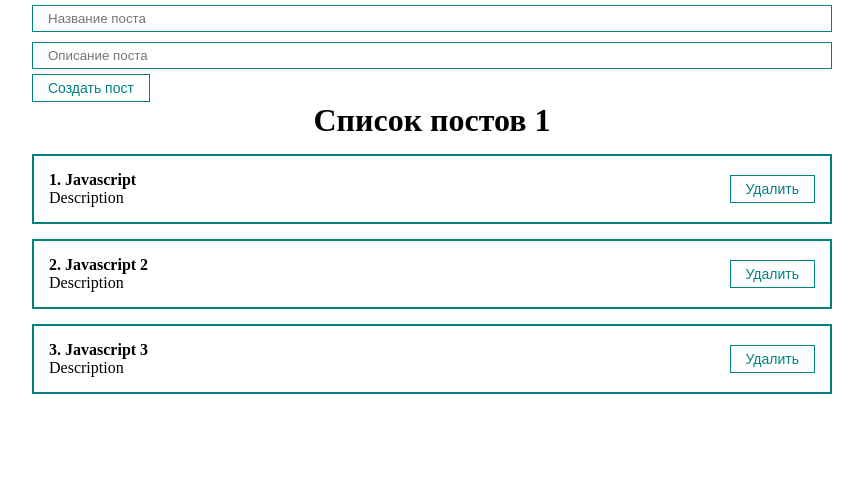
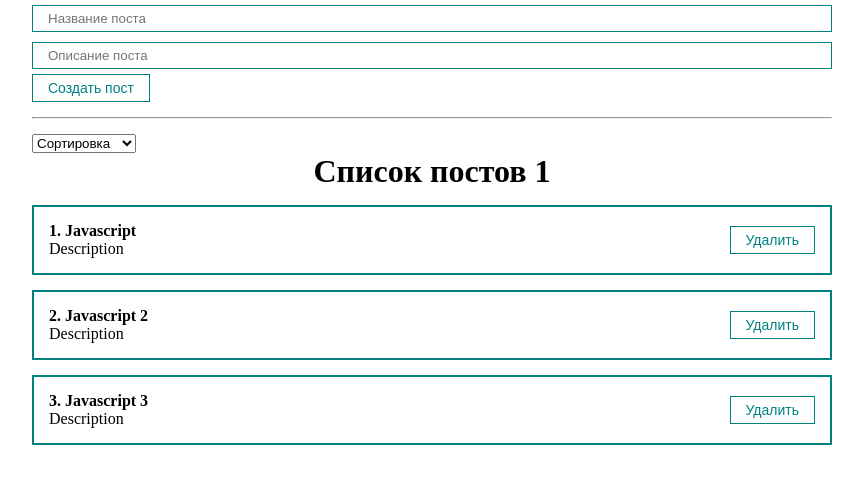
Before and after one commit to eishinkina/react-posts, a React (Create React App) app: page / in a window 1280 px wide. Shown: the top 484 px of the page, without its empty margins (208-1071 px from the left). Built offline with nearby package versions, Linux system fonts and the light colour scheme.

Commit message:
implemented a sorting mechanism

```diff
--- a/src/App.js
+++ b/src/App.js
@@ -2,6 +2,7 @@
 import "./styles/App.css";
 import PostList from "./components/PostList";
 import PostForm from "./components/PostForm";
+import MySelect from "./components/UI/Select/MySelect";
 
 function App() {
   const [posts, setPosts] = useState([
@@ -9,6 +10,7 @@
     { id: 2, title: "Javascript 2", body: "Description" },
     { id: 3, title: "Javascript 3", body: "Description" },
   ]);
+  const [selectedSort, setSelectedSort] = useState("");
   const createPost = (newPost) => {
     setPosts([...posts, newPost]);
   };
@@ -16,14 +18,36 @@
   const removePost = (post) => {
     setPosts(posts.filter((p) => p.id !== post.id));
   };
+  const sortPost = (sort) => {
+    setSelectedSort(sort);
+    setPosts([...posts].sort((a, b) => a[sort].localeCompare(b[sort])));
+  };
 
   return (
     <div className="App">
       <PostForm create={createPost} />
+      <hr style={{ margin: "15px 0" }} />
+      <div>
+        <MySelect
+          value={selectedSort}
+          onChange={sortPost}
+          defaultValue="Cортировка"
+          options={[
+            {
+              value: "title",
+              name: "По названию",
+            },
+            {
+              value: "body",
+              name: "По описанию",
+            },
+          ]}
+        />
+      </div>
       {posts.length !== 0 ? (
         <PostList remove={removePost} posts={posts} title="Cписок постов 1" />
       ) : (
-        <h1 style={{textAlign: 'center'}}>Посты не найдены!</h1>
+        <h1 style={{ textAlign: "center" }}>Посты не найдены!</h1>
       )}
     </div>
   );
--- /dev/null
+++ b/src/components/UI/Select/MySelect.jsx
@@ -0,0 +1,14 @@
+import React from "react";
+
+const MySelect = ({ options, defaultValue, value, onChange }) => {
+  return (
+    <select value={value} onChange={event => onChange(event.target.value)}>
+      <option disabled value="">{defaultValue}</option>
+      {options.map((option) => (
+        <option key={option.value} value={option.value}>{option.name}</option>
+      ))}
+    </select>
+  );
+};
+
+export default MySelect;
```
